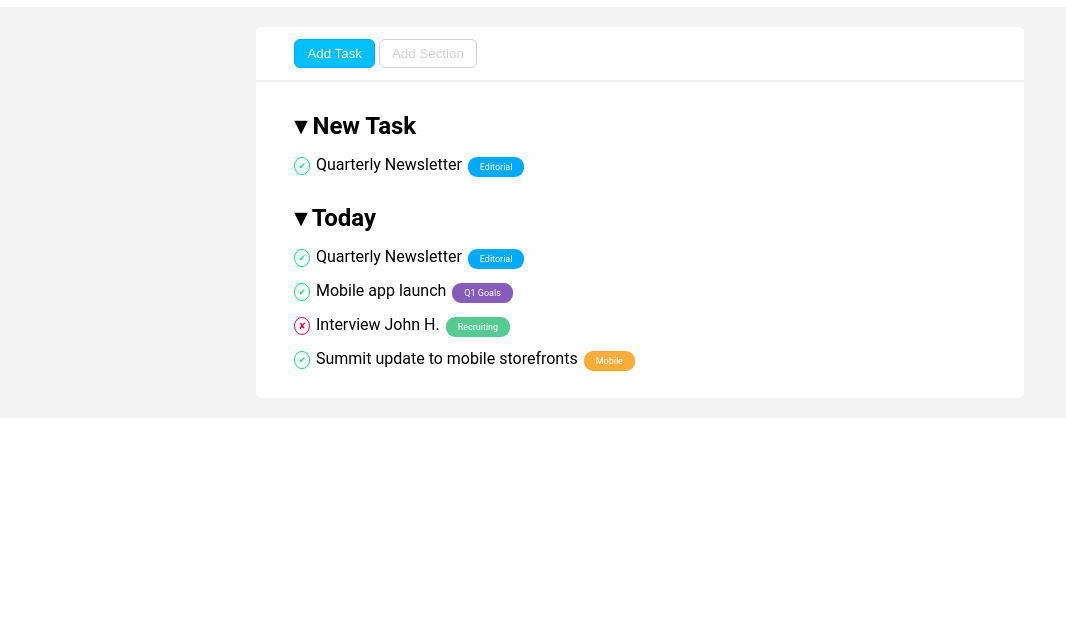
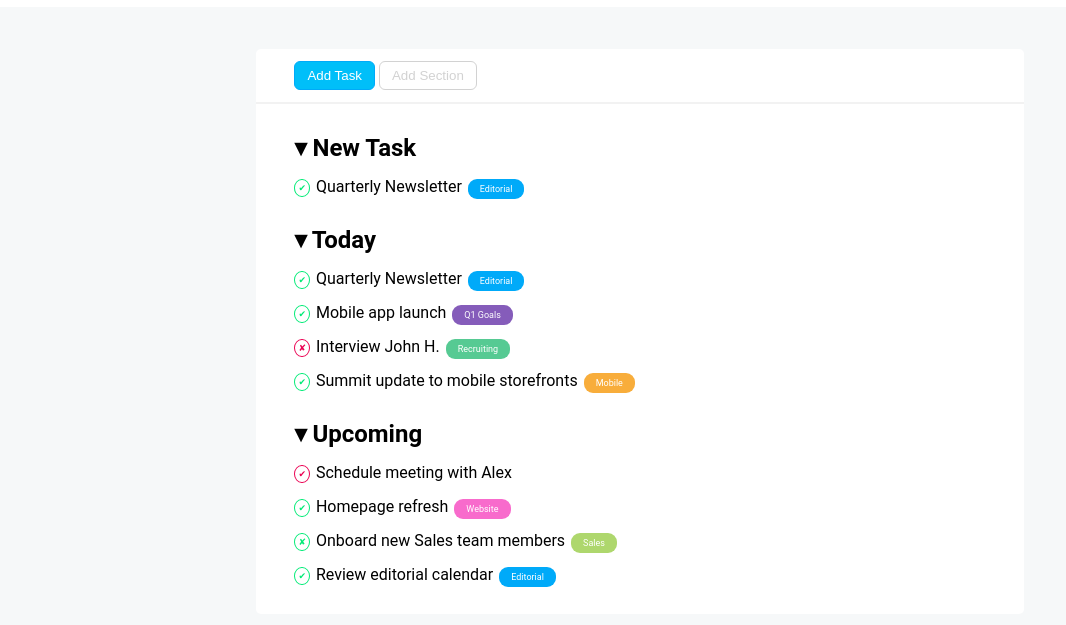
Before and after one commit to Antonius131/html-css-toboolist, a plain HTML site: page index.html in a window 1280 px wide. Shown: the part 63-688 px from the top of the page, without its empty margins (0-1066 px from the left). Drawn offline with Linux system fonts and the light colour scheme.

Commit message:
third list item

```diff
--- a/css/style.css
+++ b/css/style.css
@@ -33,8 +33,8 @@ body {
 /* main content */
 
 main {
-    background-color: #f3f3f3;
-    padding: 20px 0px;
+    background-color: #F6F8F9;
+    padding: 42px 0px;
 }
 
 .container {
@@ -156,3 +156,11 @@ h2:before {
 .mobile-caption {
     background-color: #f8ad3b;
 }
+
+.website-caption {
+    background-color: #f86bcc;
+}
+
+.sales-caption {
+    background-color: #aed76d;
+}
--- a/index.html
+++ b/index.html
@@ -39,7 +39,6 @@
                         </div>
                     </div>
 
-
                     <!-- second item list -->
                     <div class="list-block">
                         <h2> Today</h2>
@@ -56,10 +55,26 @@
                             <span class="item-checked">&#x2714;</span><span class="item-text">Summit update to mobile storefronts</span><span class="item-caption mobile-caption">Mobile</span>
                         </div>
                     </div>
+
+                    <!-- third item list -->
+                    <div class="list-block">
+                        <h2> Upcoming</h2>
+                        <div class="list-item">
+                            <span class="item-unchecked">&#x2714;</span><span class="item-text">Schedule meeting with Alex</span>
+                        </div>
+                        <div class="list-item">
+                            <span class="item-checked">&#x2714;</span><span class="item-text">Homepage refresh</span><span class="item-caption website-caption">Website</span>
+                        </div>
+                        <div class="list-item">
+                            <span class="item-checked">&#x2718;</span><span class="item-text">Onboard new Sales team members</span><span class="item-caption sales-caption">Sales</span>
+                        </div>
+                        <div class="list-item">
+                            <span class="item-checked">&#x2714;</span><span class="item-text">Review editorial calendar</span><span class="item-caption editorial-caption">Editorial</span>
+                        </div>
+                    </div>
                 </div>
             </section>
         </div>
     </main>
-    <footer></footer>
 </body>
 </html>
```
